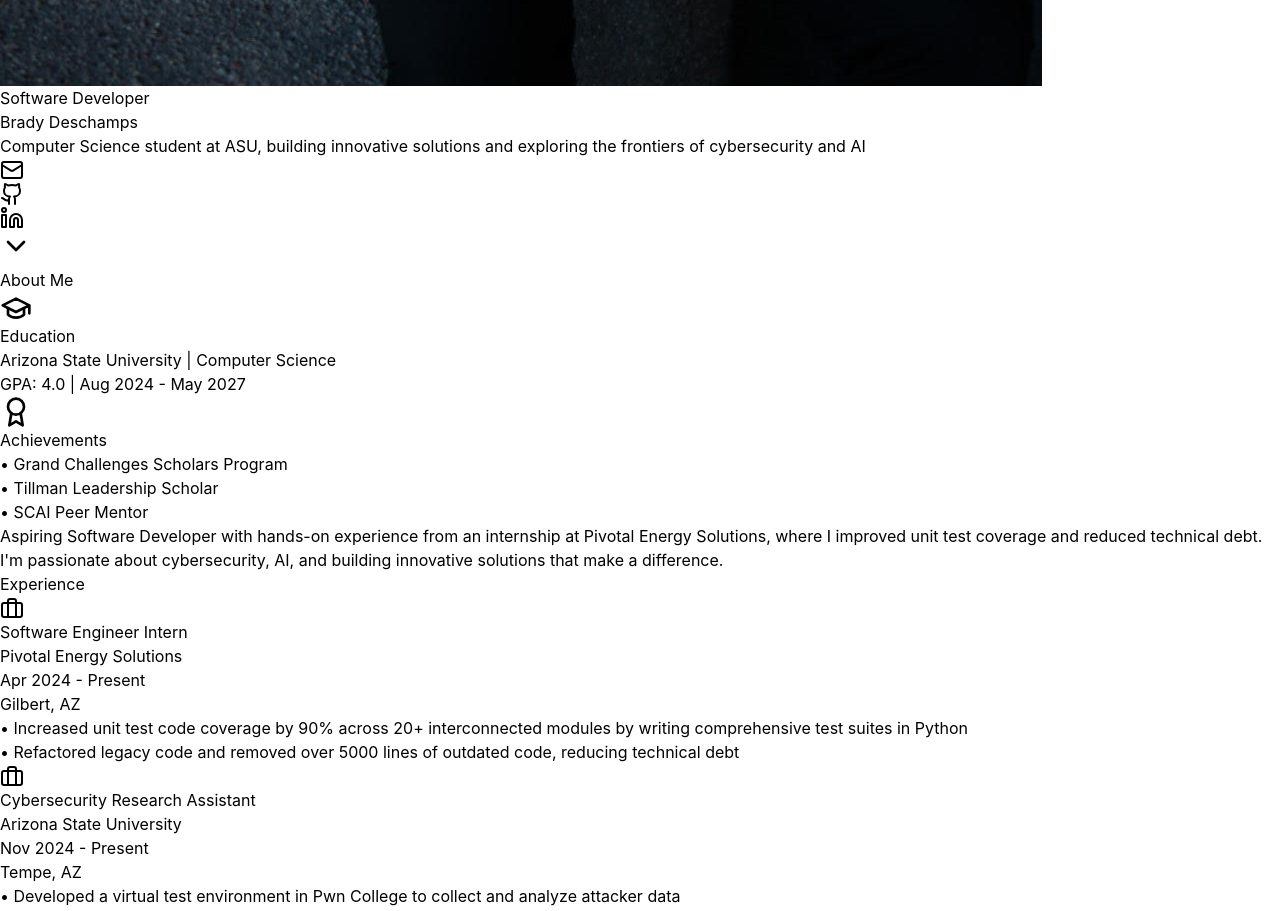
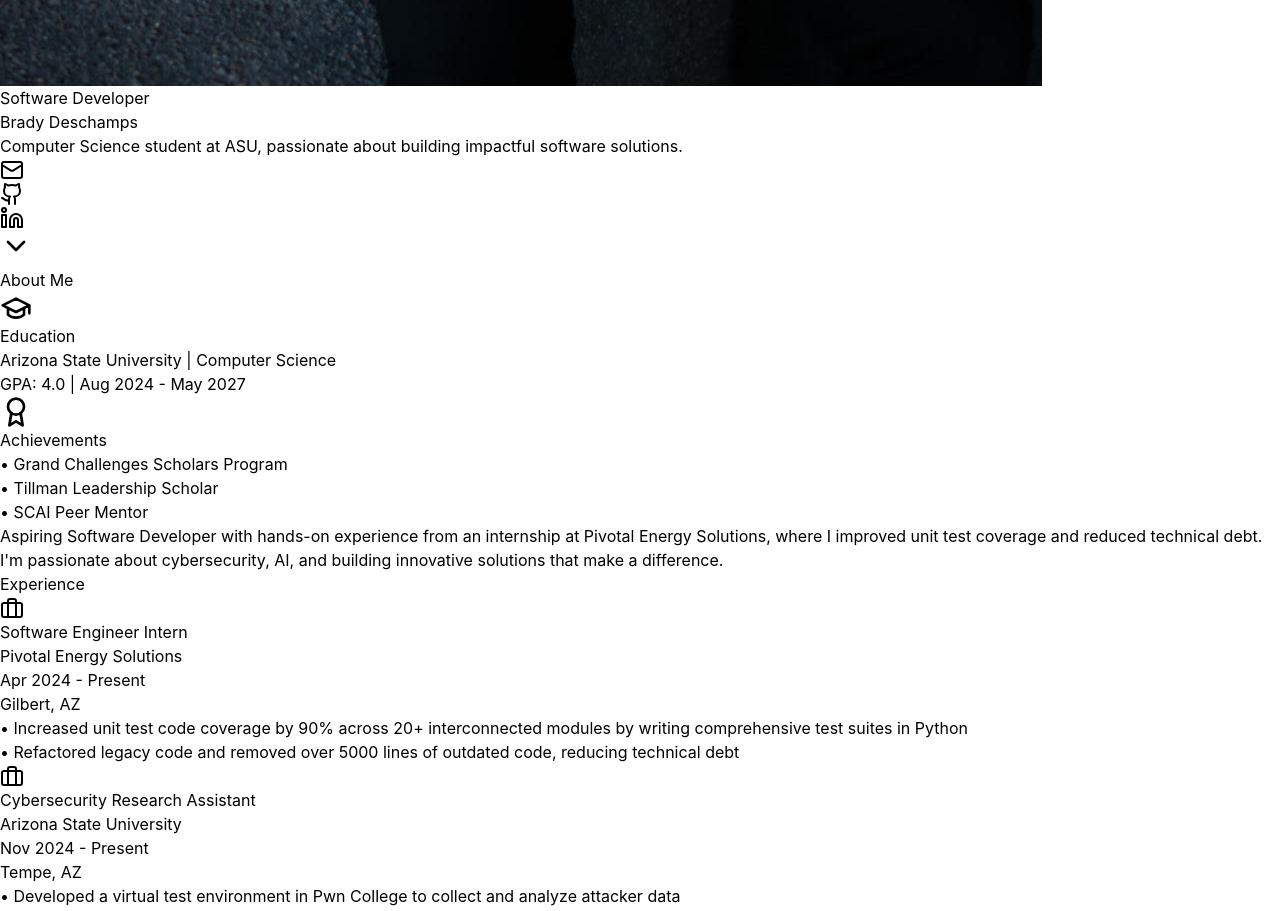
Before and after one commit to BradyD11/PortfolioWebsite, a React (Vite) app: page / in a window 1280 px wide. Shown: the part 1540-2451 px from the top of the page. Built offline with nearby package versions, Linux system fonts and the light colour scheme.

Commit message:
title changes

```diff
--- a/src/App.jsx
+++ b/src/App.jsx
@@ -79,7 +79,7 @@ export default function Portfolio() {
                 Brady Deschamps
               </h1>
               <p className="text-xl md:text-2xl text-slate-600 mb-8 max-w-xl">
-                Computer Science student at ASU, building innovative solutions and exploring the frontiers of cybersecurity and AI
+                Computer Science student at ASU, passionate about building impactful software solutions.
               </p>
               <div className="flex justify-center md:justify-start space-x-4 mb-12">
                 <a href="mailto:brady.d.deschamps@gmail.com" className="p-3 bg-emerald-100 hover:bg-emerald-200 rounded-full transition-all hover:scale-110 text-emerald-700">
```
